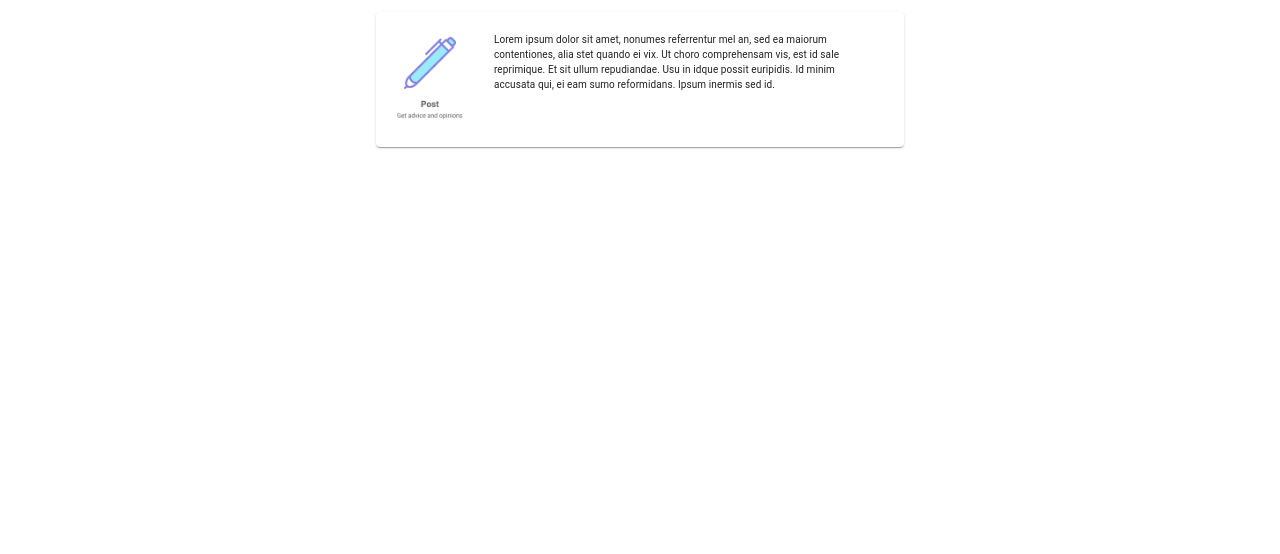
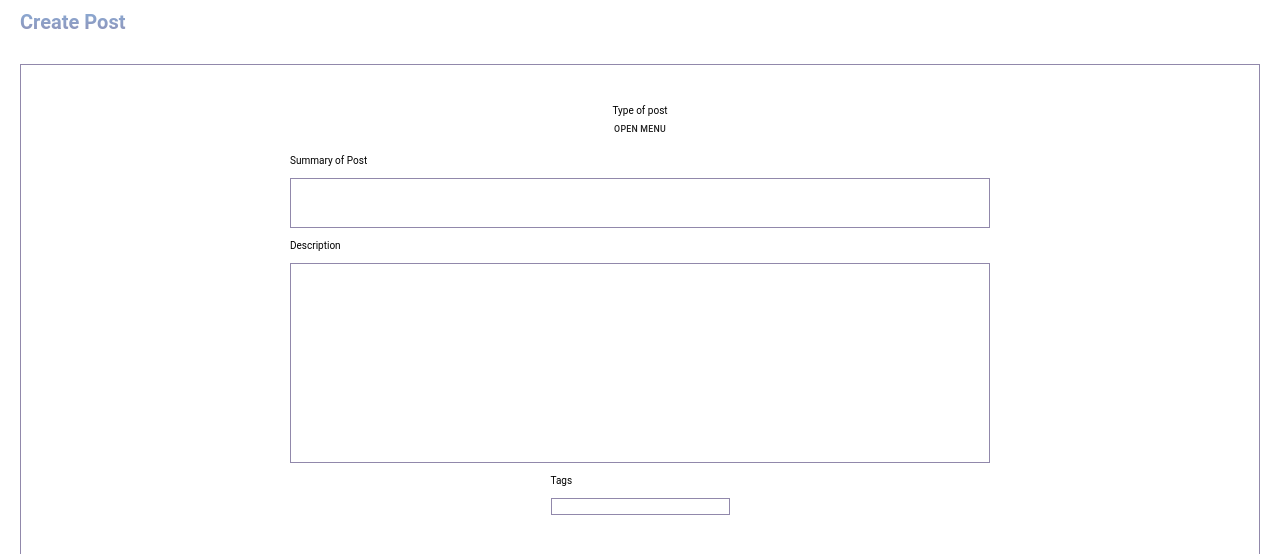
Before and after one commit to chandelier05/likewise, a React (Create React App) app in the folder client/likewise/: page / in a window 1280 px wide. Shown: the top 554 px of the page. Built offline with nearby package versions, Linux system fonts and the light colour scheme; no server answers; the database is empty.

Commit message:
partially finish layout of createPostPage

```diff
--- a/client/likewise/src/App.js
+++ b/client/likewise/src/App.js
@@ -7,6 +7,7 @@ import Footer from './components/footer/Footer';
 import GoogleLogin from 'react-google-login';
 import Container from '@material-ui/core/Container';
 import PostNavigationPage from './PostNavigationPage';
+import CreatePostPage from './CreatePostPage';
 // function App() {
 //   return (
 //     <div>
@@ -27,8 +28,6 @@ export default function App() {
     console.log(response);
   }
   return (
-    <Container maxWidth="sm">
-      <PostNavigationPage/>
-    </Container>
+      <CreatePostPage/>
   )
 }
--- /dev/null
+++ b/client/likewise/src/CreatePostPage.js
@@ -0,0 +1,106 @@
+import React, { useState, useEffect } from 'react';
+import { makeStyles, useTheme } from '@material-ui/core/styles';
+import firebase from 'firebase';
+import { Typography, MenuItem, Menu, Grid, Button, Container } from '@material-ui/core';
+
+const useStyles = makeStyles(theme => ({
+  root: {
+    display: "flex",
+    textAlign: "center",
+    margin: "2rem",
+    flex: "1 0 auto",
+    border: "1px solid #9188AB",
+    padding: "4rem",
+    justifyContent: "center"
+  },
+  field: {
+    display: "flex",
+    padding: "1.2rem 0rem",
+    flex: "1 0 auto",
+    resize:"none",
+  },
+  fieldInput: {
+    display: "flex",
+    padding: "1.2rem 0rem",
+    flex: "1 0 auto",
+    resize:"none",
+    border: "1px solid #9188AB",
+  },
+  form: {
+    alignItems: "center",
+    flexDirection: "column",
+    display: "flex"
+  },
+  inputBlock: {
+    float: "left",
+    justifyContent: "flex-start",
+    justifyItems: "start",
+    textAlign: "left"
+  },
+  menu: {
+    float: "left",
+    justifyContent: "flex-start",
+    justifyItems: "start",
+    textAlign: "left",
+    display: "flex"
+  },
+  title: {
+    margin: "0rem 1rem",
+  }
+}))
+
+export default function CreatePostPage(props) {
+    const db = firebase.firestore();
+    const classes = useStyles();
+    const [anchorEl, setAnchorEl] = useState(null);
+    const handleClick = event => {
+      setAnchorEl(event.currentTarget);
+    };
+    const handleClose = () => {
+      setAnchorEl(null);
+    };
+  return (
+    <div>
+      <Grid container style={{flexDirection: "column"}}>
+        <Grid item xs={12} class={classes.title}>
+          <h1 id="createPostTitle">Create Post</h1>
+        </Grid>
+        <Grid item xs={12} class={classes.root}>
+          <form class={classes.form}>
+            <div class={classes.menu}/>
+              <label for="postType" class={classes.field} style={{padding:0}}>
+                  Type of post
+              </label>
+              <Button name="postType" aria-controls="simple-menu" aria-haspopup="true" onClick={handleClick}>
+              Open Menu
+              </Button>
+              <Menu
+                id="simple-menu"
+                anchorEl={anchorEl}
+                keepMounted
+                open={Boolean(anchorEl)}
+                onClose={handleClose}
+              >
+                <MenuItem onClick={handleClose}>Profile</MenuItem>
+                <MenuItem onClick={handleClose}>My account</MenuItem>
+                <MenuItem onClick={handleClose}>Logout</MenuItem>
+              </Menu>
+            <div class={classes.inputBlock}/>
+            <div class={classes.inputBlock}>
+              <label for="summary" class={classes.field}>Summary of Post</label>
+              <textarea id="createSummary" name="summary" class={classes.fieldInput}></textarea>
+            </div>
+            <div class={classes.inputBlock}>
+              <label for="description" class={classes.field}>Description</label>
+              <textarea id="createDescription" name="descsription" class={classes.fieldInput}></textarea>
+            </div>
+            <div class={classes.inputBlock}>
+              <label for="tags" class={classes.field}>Tags</label>
+              <input type="text" id="createTags" name="tags" class={classes.fieldInput}/>
+            </div>
+          </form>
+        </Grid>
+      </Grid>
+    </div>
+  )
+}
--- a/client/likewise/src/index.css
+++ b/client/likewise/src/index.css
@@ -21,3 +21,23 @@ code {
 .homepage {
   padding: 0 !important;
 }
+
+#createDescription {
+  height: 20rem;
+  width: 70rem;
+}
+
+#createSummary {
+  height: 5rem;
+  width: 70rem;
+}
+
+#createTags {
+  padding: 0rem;
+}
+
+#createPostTitle {
+  background: -webkit-linear-gradient(#88B5E1, #9188AB);
+  -webkit-background-clip: text;
+  -webkit-text-fill-color: transparent;
+}
```
Also changed, not shown: 1 other file (tests, documents, lock files or other folders).
